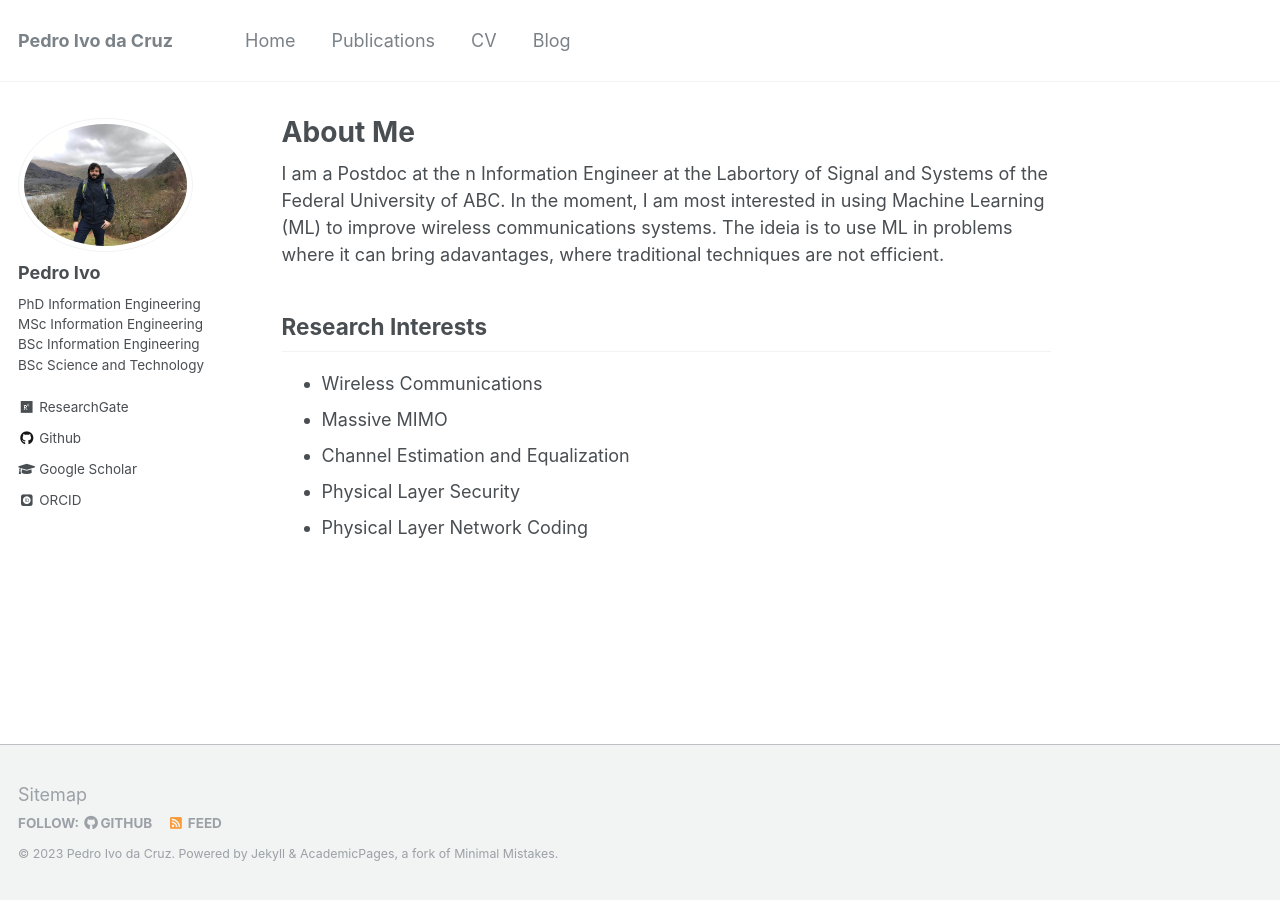
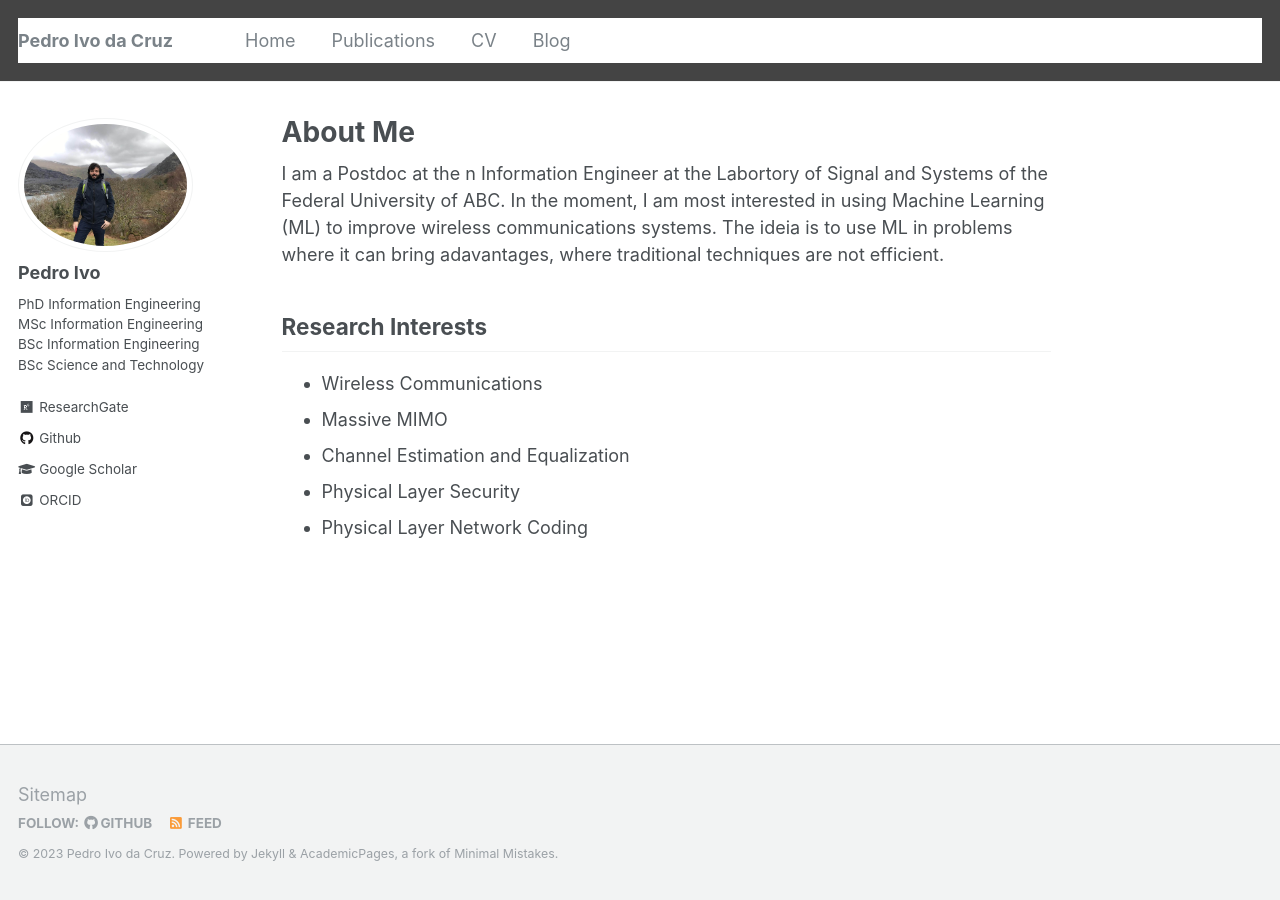
Before and after one commit to pedroidc/pedroidc.github.io, a Jekyll site: the page built from _pages/about.md, in a window 1280 px wide. Built offline with Jekyll 4.4.1, drawn with Linux system fonts in a browser that asks for light colours; some web fonts are replaced.

Commit message:
Fixing color

```diff
--- a/_sass/_masthead.scss
+++ b/_sass/_masthead.scss
@@ -10,7 +10,7 @@
   -webkit-animation-delay: 0.15s;
           animation-delay: 0.15s;
   z-index: 20;
-  $background-color: #444444;
+  background-color: #444444;
 
   &__inner-wrap {
     @include container;
```
